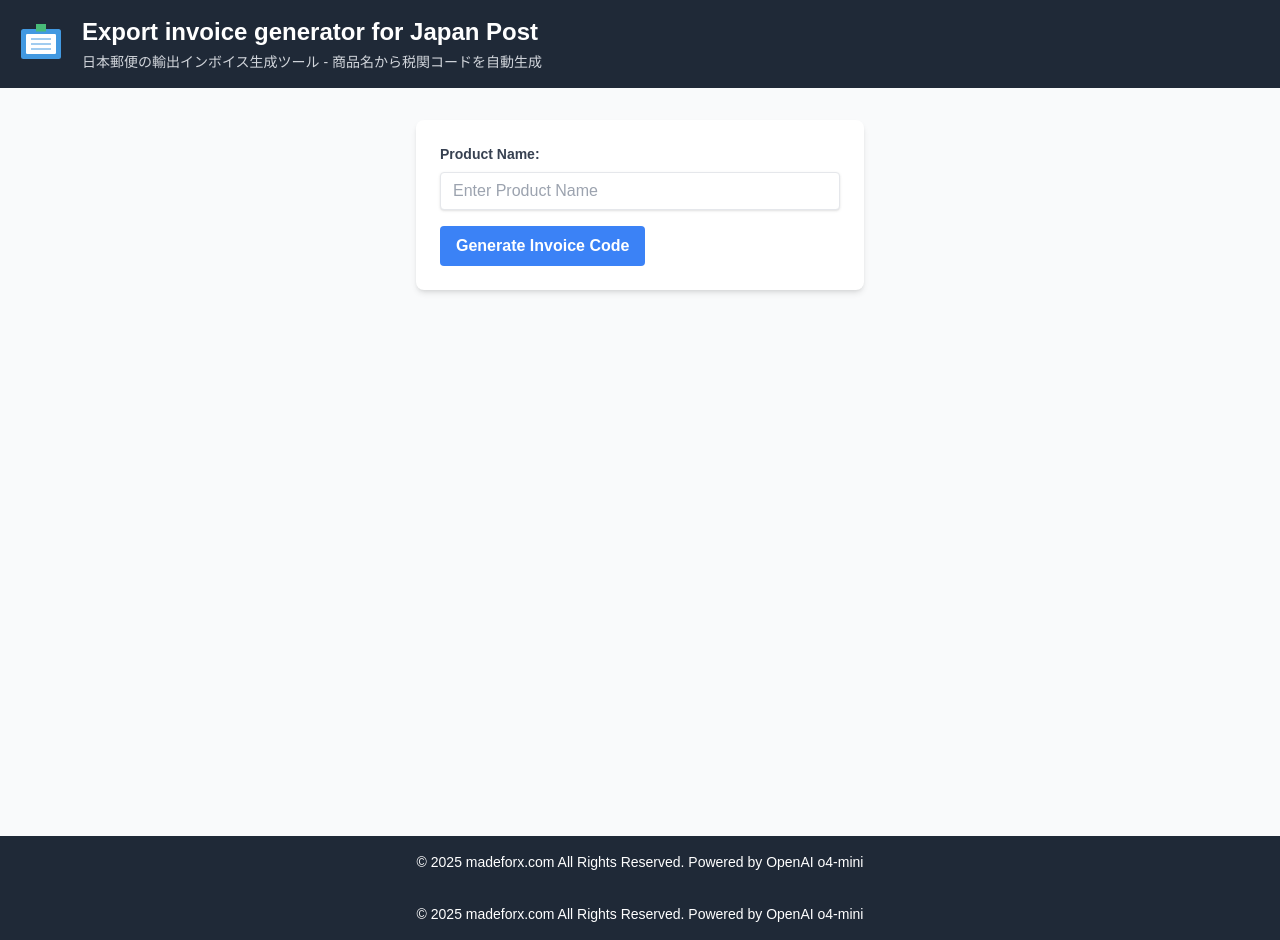
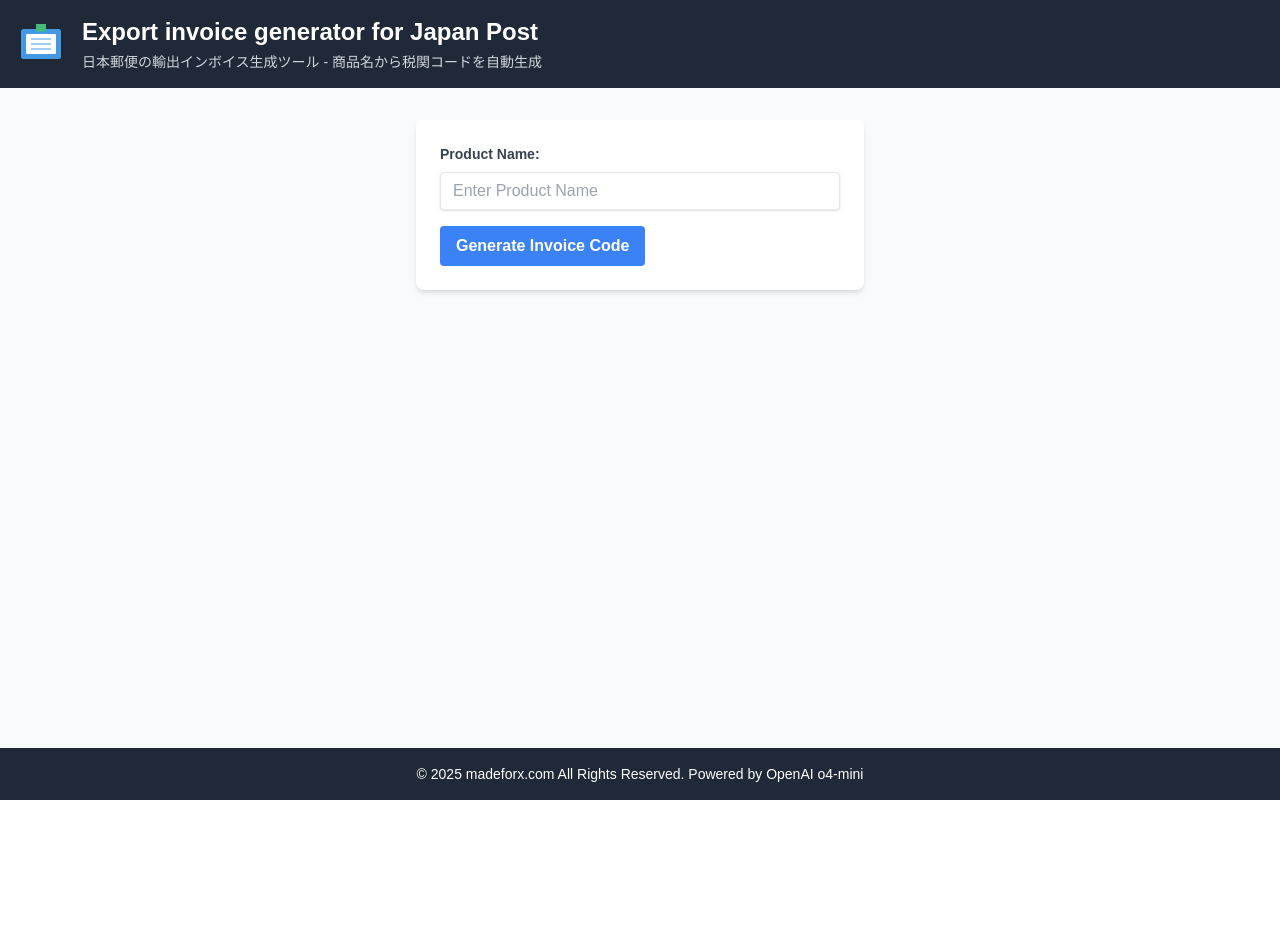
Before and after one commit to ryoshumei/made-for-x, a Next.js app: page /japanpost in a window 1280 px wide. After the commit the page ends 800 px from the top, so only its background shows below. Built offline with nearby package versions, Linux system fonts and the light colour scheme.

Commit message:
fix: remove duplicate footer from japanpost page
- Remove redundant footer component from japanpost/page.tsx
- Simplify page structure by leveraging global layout footer
- Fix double footer display issue

```diff
--- a/src/app/japanpost/page.tsx
+++ b/src/app/japanpost/page.tsx
@@ -3,17 +3,8 @@ import ExportInvoiceForm from '@/components/ExportInvoiceForm';
 
 export default function Home() {
   return (
-    <div className="min-h-screen flex flex-col bg-gray-50">
-      {/* Header */}
-
+    <div className="bg-gray-50">
       <ExportInvoiceForm />
-
-      {/* Footer - Updated styles */}
-      <footer className="bg-gray-800 text-white p-4 text-center">
-        <p className="text-sm">
-          © 2025 madeforx.com All Rights Reserved. Powered by OpenAI o4-mini
-        </p>
-      </footer>
     </div>
   );
 }
```
